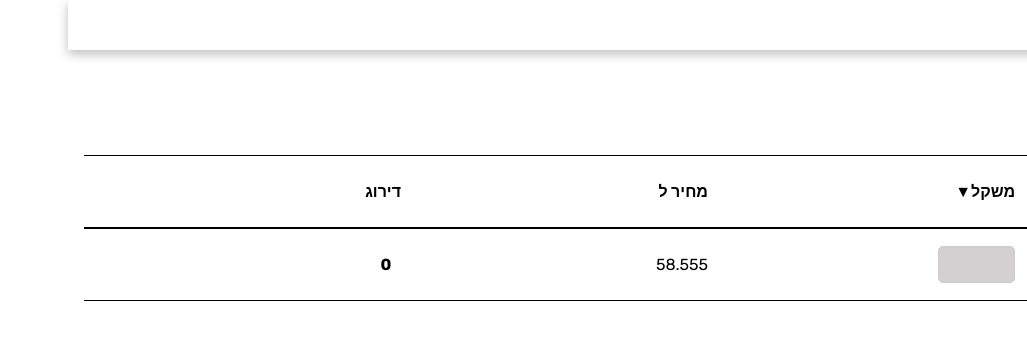
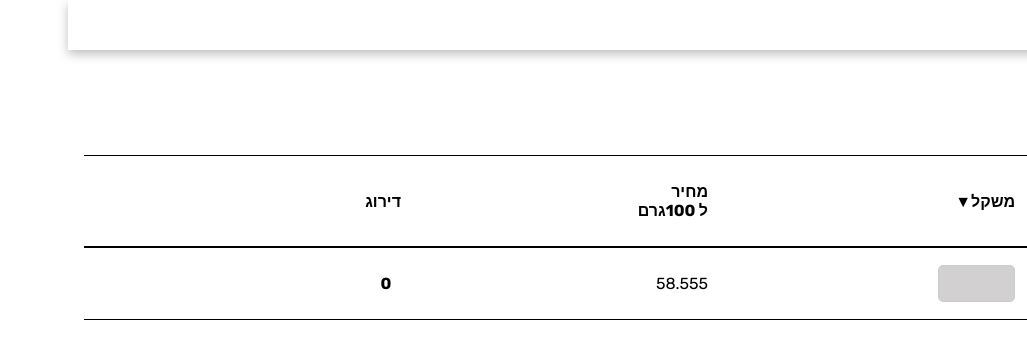
Before and after one commit to ArielBarkan/Calculator, a React (Vite) app: page / in a window 1280 px wide. Shown: the top 340 px of the page, without its empty margins (253-1280 px from the left). Built offline with nearby package versions, Linux system fonts and the light colour scheme.

Commit message:
checking table headers layout

```diff
--- a/public/locales/he-IL/common.json
+++ b/public/locales/he-IL/common.json
@@ -42,7 +42,7 @@
         "price": "מחיר",
         "quantity": "כמות",
         "rank": "דירוג",
-        "unifiedPrice": "מחיר ל"
+        "unifiedPrice": "מחיר <br/> ל"
       },
       "measurement": {
         "liquid": "נוזלים",
--- a/src/components/productRow/prductRowsHeader.tsx
+++ b/src/components/productRow/prductRowsHeader.tsx
@@ -1,4 +1,4 @@
-import { useTranslation } from "react-i18next";
+import { useTranslation, Trans } from "react-i18next";
 
 import { ProductRowContainer, ProductRowsTitle } from "./productRowWrappers";
 import { ProductRowProps } from "./productRow";
@@ -42,6 +42,7 @@ const ProductRowsHeader = (props: Partial<ProductRowProps>) => {
         setMeasurementLabel(label);
 
     }, [translate, selectedMeasurement]);
+    //<p dangerouslySetInnerHTML={{ __html: t("welcome") }} />
 
     return (
         <>
@@ -49,7 +50,9 @@ const ProductRowsHeader = (props: Partial<ProductRowProps>) => {
                 <ProductRowsTitle>{translate("common:pages.calculator.header.price")}</ProductRowsTitle>
                 <ProductRowsTitle><UnstyledButton
                     onClick={() => setModalOpen(true)}>{measurementLabel}&#9660;</UnstyledButton></ProductRowsTitle>
-                <ProductRowsTitle>{translate("common:pages.calculator.header.unifiedPrice")}</ProductRowsTitle>
+                <ProductRowsTitle>
+                    <Trans i18nKey="common:pages.calculator.header.unifiedPrice" /> 100גרם
+                </ProductRowsTitle>
                 <ProductRowsTitle>{translate("common:pages.calculator.header.rank")}</ProductRowsTitle>
                 {productCount! > 1 && (
                     <ProductRowsTitle />
```
